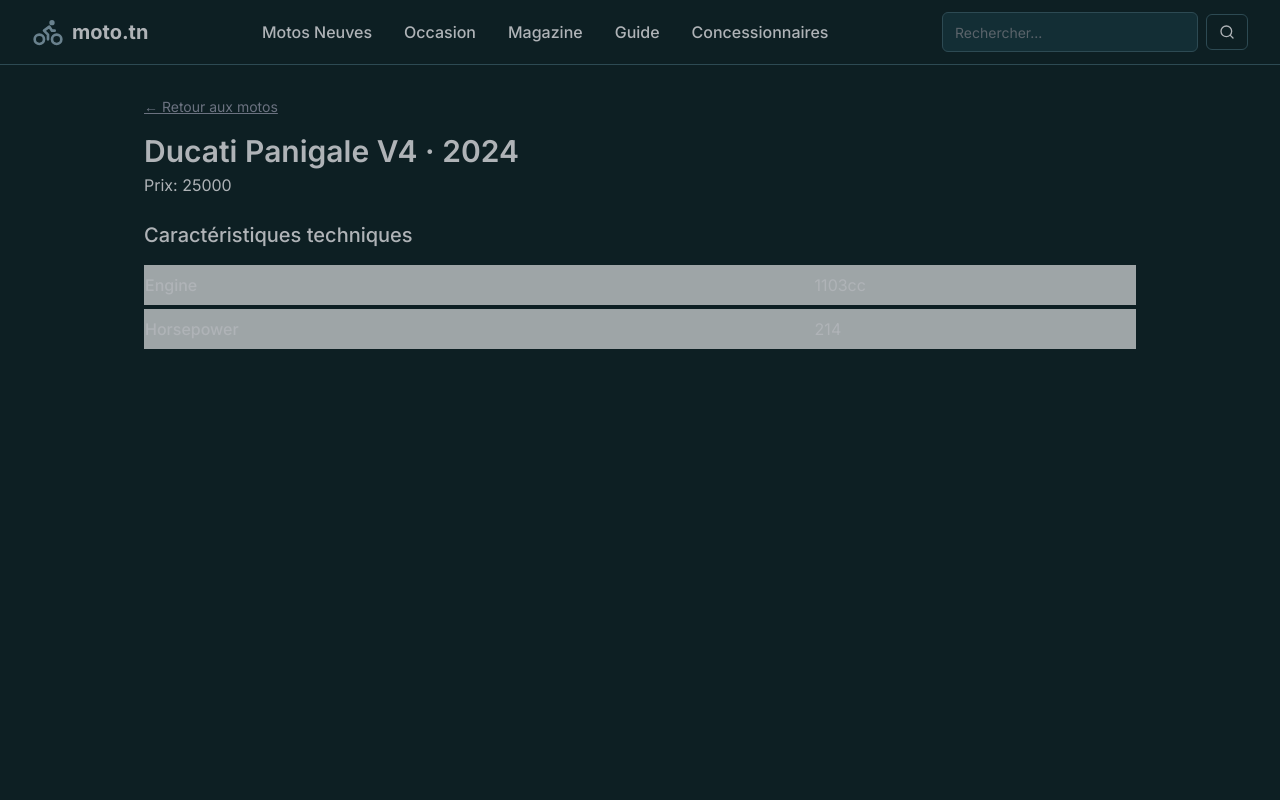
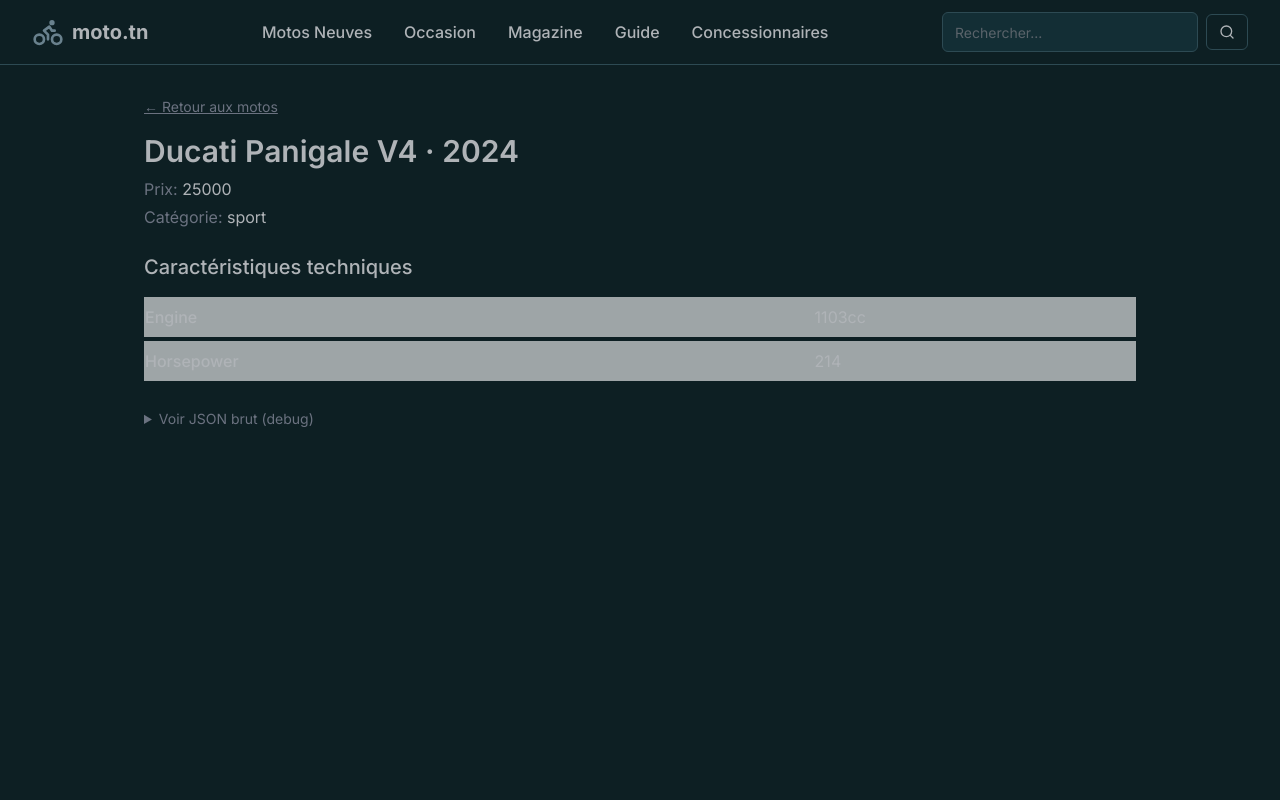
Before and after one commit to AFSAecom/mamoto, a Next.js app: page /modeles/ducati-panigale-v4-2024 in a window 1280 px wide. Shown: the top 800 px of the page. Built offline with nearby package versions, Linux system fonts and the light colour scheme.

Commit message:
feat: add model details page with specs

```diff
--- a/src/app/modeles/[id]/not-found.tsx
+++ b/src/app/modeles/[id]/not-found.tsx
@@ -1,3 +1,8 @@
 export default function NotFound() {
-  return <p>Modèle introuvable</p>;
+  return (
+    <main className="mx-auto max-w-3xl px-4 py-16">
+      <h1 className="text-2xl font-semibold mb-2">Modèle introuvable</h1>
+      <p>Le modèle demandé n’existe pas. <a className="underline" href="/motos">Retourner à la liste</a></p>
+    </main>
+  );
 }
--- a/src/app/modeles/[id]/page.tsx
+++ b/src/app/modeles/[id]/page.tsx
@@ -2,24 +2,50 @@
 import { findById } from "../../../lib/motos";
 import SpecsTable from "../../../components/SpecsTable";
 
+function InfoRow({ label, value }: { label: string; value?: string | number | null }) {
+  if (value == null || value === "") return null;
+  return (
+    <p><span className="text-gray-500">{label}:</span> {value}</p>
+  );
+}
+
 export default function ModelePage({ params }: { params: { id: string } }) {
   const moto = findById(params.id);
   if (!moto) return notFound();
+
+  const { brand, model, year, price, category, imageUrl, specs } = moto;
+
   return (
     <main className="mx-auto max-w-5xl px-4 py-8">
       <nav className="mb-4 text-sm text-gray-500">
         <a href="/motos" className="underline">← Retour aux motos</a>
       </nav>
+
       <header className="mb-6">
         <h1 className="text-3xl font-semibold">
-          {moto.brand} {moto.model}{moto.year ? ` · ${moto.year}` : ""}
+          {brand} {model}{year ? ` · ${year}` : ""}
         </h1>
-        {moto.price != null && <p className="mt-1">Prix: {moto.price}</p>}
+        <div className="mt-2 space-y-1">
+          <InfoRow label="Prix" value={price ?? null} />
+          <InfoRow label="Catégorie" value={category ?? null} />
+        </div>
+        {imageUrl ? (
+          <img src={imageUrl} alt={`${brand} ${model}`} className="mt-4 max-h-72 rounded-lg object-cover" />
+        ) : null}
       </header>
-      <section>
-        <h2 className="text-xl font-medium mb-3">Caractéristiques techniques</h2>
-        <SpecsTable specs={moto.specs || {}} />
+
+      <section className="space-y-3">
+        <h2 className="text-xl font-medium">Caractéristiques techniques</h2>
+        <SpecsTable specs={specs || {}} />
       </section>
+
+      {/* DEBUG DEVELOPPER-FRIENDLY (retirer plus tard) */}
+      <details className="mt-6">
+        <summary className="cursor-pointer text-sm text-gray-500">Voir JSON brut (debug)</summary>
+        <pre className="mt-2 overflow-auto rounded bg-black/80 p-3 text-xs text-white">
+{JSON.stringify(moto, null, 2)}
+        </pre>
+      </details>
     </main>
   );
 }
--- a/src/app/motos/page.tsx
+++ b/src/app/motos/page.tsx
@@ -4,7 +4,6 @@
 import { getAllMotos } from "../../lib/motos";
 
 export default function MotosPage() {
-  console.log("motos.len =", getAllMotos().length);
   const [q, setQ] = useState("");
   const all = useMemo(() => getAllMotos(), []);
   const list = useMemo(() => {
--- a/src/lib/motos.ts
+++ b/src/lib/motos.ts
@@ -1,12 +1,11 @@
 import type { Moto } from "../types/moto";
-import motos from "../../data/generated/motos.json" assert { type: "json" };
+import data from "../../data/generated/motos.json" assert { type: "json" };
+
+const ALL: Moto[] = (data as unknown as Moto[]) ?? [];
 
 export function getAllMotos(): Moto[] {
-  return (motos as unknown as Moto[]) ?? [];
+  return ALL;
 }
 export function findById(id: string): Moto | undefined {
-  return getAllMotos().find(m => m.id === id);
+  return ALL.find((m) => m.id === id);
 }
-export function findByBrand(brandSlug: string): Moto[] {
-  return getAllMotos().filter(m => m.brandSlug === brandSlug);
-}
```
Also changed, not shown: src/types/moto.ts (+2 -13 lines).
